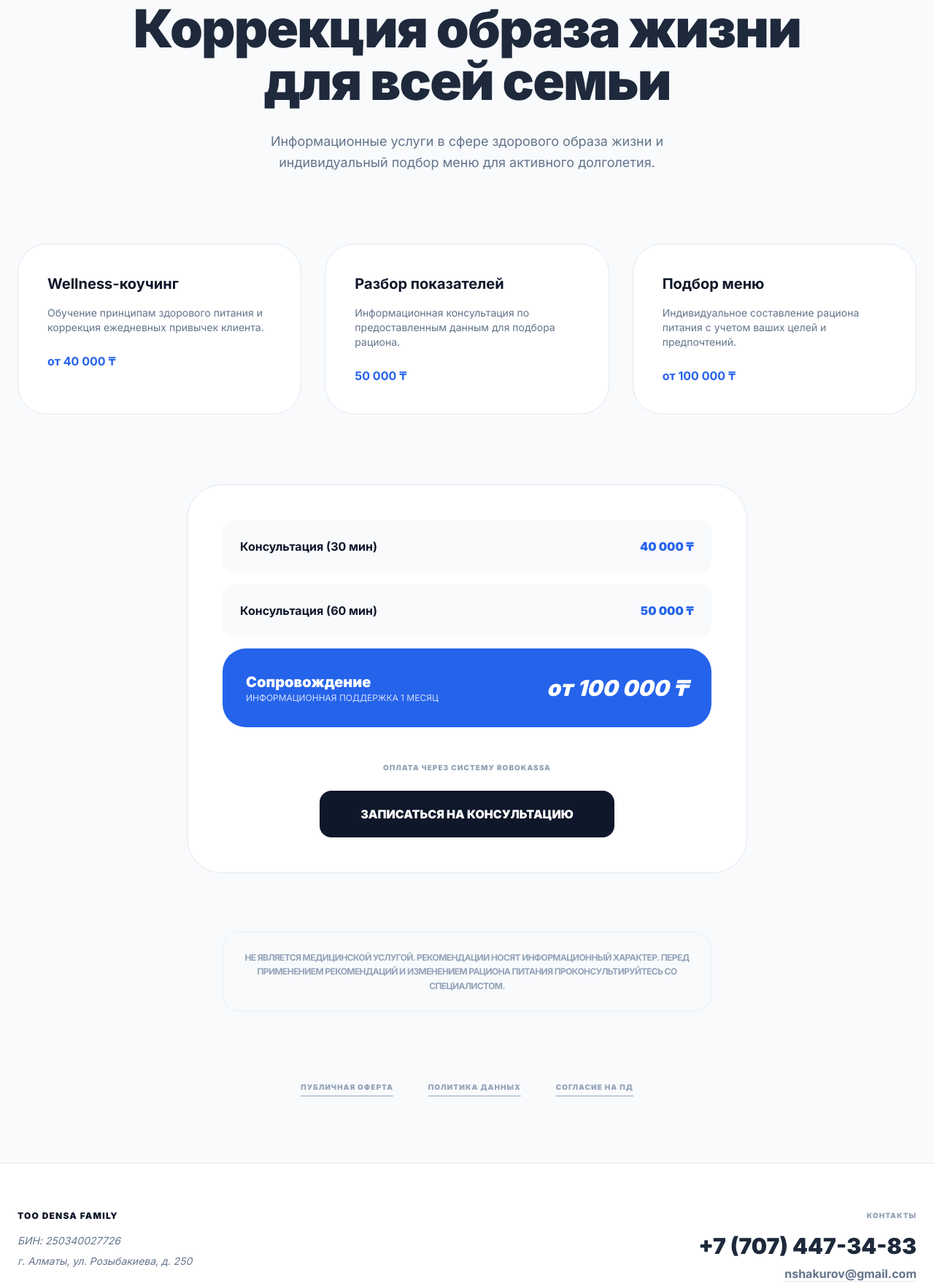
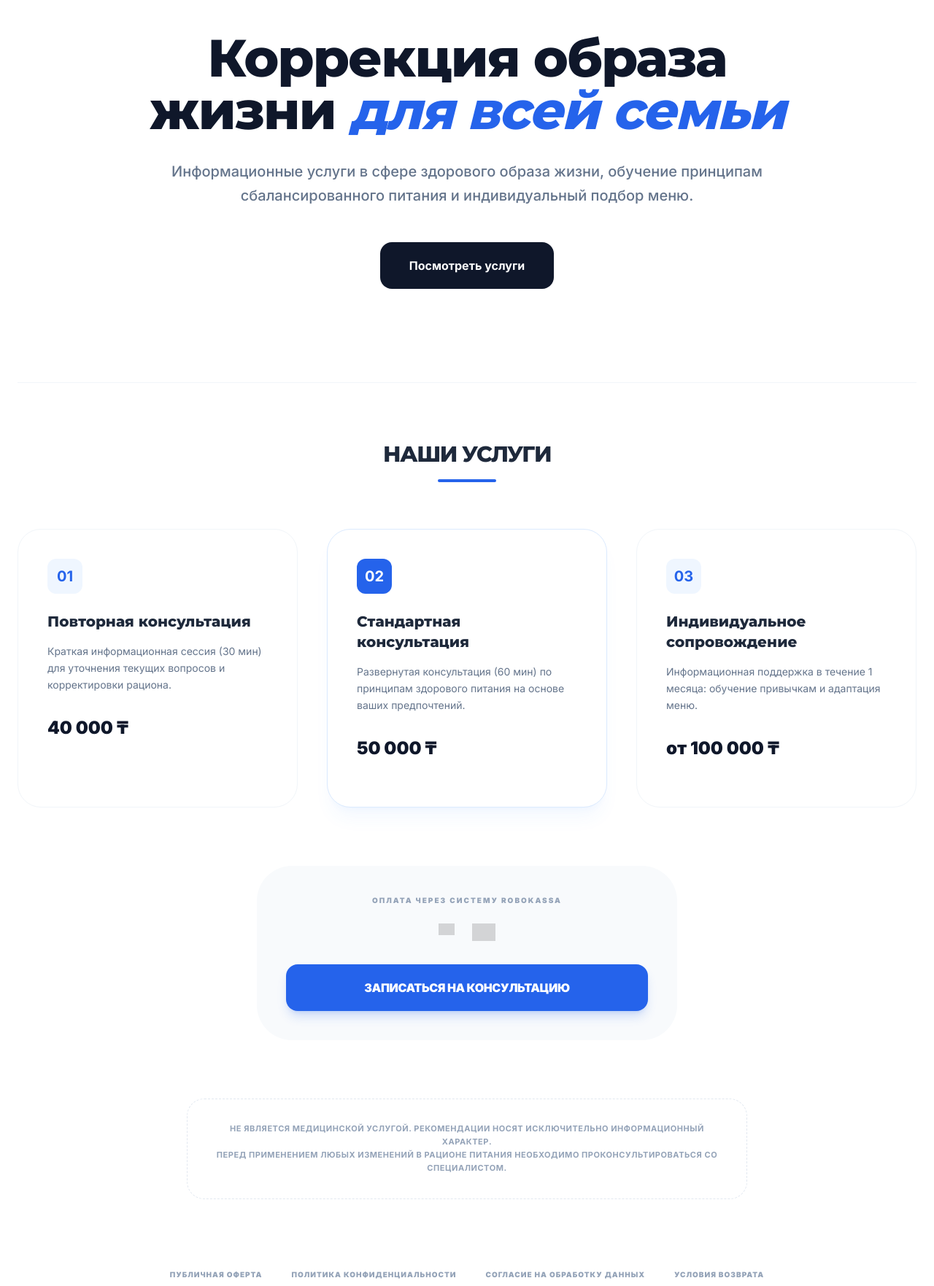
Before and after one commit to dshakurov2402-cmd/guzal, a plain HTML site: page index.html in a window 1280 px wide. Shown: the part 162-1925 px from the top of the page at 73% size. Drawn offline with nearby package versions, Linux system fonts and the light colour scheme; grey boxes are pictures that could not be loaded.

Commit message:
Update index.html

```diff
--- a/index.html
+++ b/index.html
@@ -3,120 +3,138 @@
 <head>
     <meta charset="UTF-8">
     <meta name="viewport" content="width=device-width, initial-scale=1.0">
-    <title>Densa Family — Консультации по правильному питанию в Алматы</title>
-    <meta name="description" content="Информационные услуги в сфере здорового образа жизни: индивидуальный подбор меню и коррекция привычек.">
+    <title>Densa Family — Информационные услуги по здоровому образу жизни</title>
+    <meta name="description" content="Консультационные услуги по подбору питания и коррекции образа жизни в Алматы.">
 
     <script src="https://cdn.tailwindcss.com"></script>
-    <link href="https://fonts.googleapis.com/css2?family=Inter:wght@400;600;700;900&display=swap" rel="stylesheet">
+    <link href="https://fonts.googleapis.com/css2?family=Inter:wght@400;500;700;900&family=Montserrat:wght@700;800&display=swap" rel="stylesheet">
 
     <style>
         body { font-family: 'Inter', sans-serif; scroll-behavior: smooth; }
-        :root { --primary: #2563eb; }
-        .bg-main { background: #f8fafc; }
-        .card { transition: all 0.3s ease; border: 1px solid #e2e8f0; }
-        .card:hover { border-color: var(--primary); transform: translateY(-4px); }
+        h1, h2, h3 { font-family: 'Montserrat', sans-serif; }
+        :root { --primary: #2563eb; --slate-800: #1e293b; }
+        .bg-main { background: #ffffff; }
+        .card {
+            transition: all 0.4s cubic-bezier(0.175, 0.885, 0.32, 1.275);
+            border: 1px solid #f1f5f9;
+            background: #ffffff;
+        }
+        .card:hover {
+            border-color: #cbd5e1;
+            transform: translateY(-8px);
+            box-shadow: 0 20px 25px -5px rgb(0 0 0 / 0.05);
+        }
+        .btn-hover { transition: all 0.3s ease; }
+        .btn-hover:hover { transform: scale(1.02); filter: brightness(1.1); }
     </style>
 </head>
-<body class="bg-main text-slate-900">
+<body class="bg-main text-slate-800 antialiased">
 
-    <header class="bg-white/95 sticky top-0 z-50 border-b border-slate-200 backdrop-blur-md">
+    <header class="bg-white/80 sticky top-0 z-50 border-b border-slate-100 backdrop-blur-lg">
         <div class="container mx-auto px-6 py-4 flex justify-between items-center">
-            <div class="flex items-center gap-3">
-                <svg width="35" height="35" viewBox="0 0 100 100" fill="none" xmlns="http://www.w3.org/2000/svg">
-                    <circle cx="35" cy="30" r="12" fill="var(--primary)"/>
-                    <circle cx="65" cy="30" r="10" fill="#22C55E"/>
-                    <path d="M20 50C20 40 35 35 50 35C65 35 80 40 80 50C80 70 50 85 50 85C50 85 20 70 20 50Z" fill="var(--primary)"/>
-                </svg>
-                <span class="text-xl font-black tracking-tighter uppercase">Densa Family</span>
+            <div class="flex items-center gap-4">
+                <img src="image_2e65e3.png" alt="Densa Family Logo" class="h-10 w-auto">
+                <span class="text-xl font-extrabold tracking-tighter uppercase text-slate-900 hidden sm:block">Densa Family</span>
             </div>
-            <a href="https://t.me/Doctor_Guzaliia_bot" target="_blank" class="bg-blue-600 text-white px-6 py-2 rounded-xl font-bold text-sm hover:bg-blue-700 transition">
+            <nav class="hidden md:flex gap-8 text-sm font-bold uppercase tracking-widest text-slate-500">
+                <a href="#services" class="hover:text-blue-600 transition">Услуги</a>
+                <a href="#contacts" class="hover:text-blue-600 transition">Контакты</a>
+            </nav>
+            <a href="https://t.me/Doctor_Guzaliia_bot" target="_blank" class="bg-blue-600 text-white px-8 py-3 rounded-xl font-bold text-sm btn-hover shadow-lg shadow-blue-500/20">
                 Записаться
             </a>
         </div>
     </header>
 
-    <main class="container mx-auto px-6 py-16 md:py-24">
-        <section class="text-center mb-24">
-            <h1 class="text-5xl md:text-7xl font-black text-slate-800 mb-8 tracking-tight leading-none">
-                Коррекция образа жизни <br class="hidden md:block"> для всей семьи
+    <main class="container mx-auto px-6">
+
+        <section class="py-20 md:py-32 text-center max-w-4xl mx-auto">
+            <h1 class="text-5xl md:text-7xl font-extrabold text-slate-900 mb-8 tracking-tight leading-[1.1]">
+                Коррекция образа жизни <span class="text-blue-600 italic">для всей семьи</span>
             </h1>
-            <p class="text-lg text-slate-500 max-w-2xl mx-auto leading-relaxed">
-                Информационные услуги в сфере здорового образа жизни и индивидуальный подбор меню для активного долголетия.
+            <p class="text-xl text-slate-500 mb-12 leading-relaxed font-medium">
+                Информационные услуги в сфере здорового образа жизни, обучение принципам сбалансированного питания и индивидуальный подбор меню.
             </p>
-        </section>
-
-        <section id="services" class="grid md:grid-cols-3 gap-8 mb-24">
-            <div class="card bg-white p-10 rounded-[2.5rem]">
-                <h3 class="text-xl font-bold mb-4">Wellness-коучинг</h3>
-                <p class="text-slate-500 text-sm mb-6">Обучение принципам здорового питания и коррекция ежедневных привычек клиента.</p>
-                <div class="text-blue-600 font-bold">от 40 000 ₸</div>
-            </div>
-            <div class="card bg-white p-10 rounded-[2.5rem]">
-                <h3 class="text-xl font-bold mb-4">Разбор показателей</h3>
-                <p class="text-slate-500 text-sm mb-6">Информационная консультация по предоставленным данным для подбора рациона.</p>
-                <div class="text-blue-600 font-bold">50 000 ₸</div>
-            </div>
-            <div class="card bg-white p-10 rounded-[2.5rem]">
-                <h3 class="text-xl font-bold mb-4">Подбор меню</h3>
-                <p class="text-slate-500 text-sm mb-6">Индивидуальное составление рациона питания с учетом ваших целей и предпочтений.</p>
-                <div class="text-blue-600 font-bold">от 100 000 ₸</div>
+            <div class="flex flex-col sm:flex-row justify-center gap-4">
+                <a href="#services" class="bg-slate-900 text-white px-10 py-5 rounded-2xl font-bold btn-hover">Посмотреть услуги</a>
             </div>
         </section>
 
-        <section class="max-w-3xl mx-auto bg-white rounded-[3rem] border border-slate-200 overflow-hidden mb-20">
-            <div class="p-8 md:p-12 space-y-4">
-                <div class="flex justify-between p-6 bg-slate-50 rounded-2xl">
-                    <span class="font-bold">Консультация (30 мин)</span>
-                    <span class="font-black text-blue-600 uppercase">40 000 ₸</span>
+        <section id="services" class="py-20 border-t border-slate-100">
+            <div class="text-center mb-16">
+                <h2 class="text-3xl font-extrabold mb-4 uppercase tracking-tighter">Наши услуги</h2>
+                <div class="h-1 w-20 bg-blue-600 mx-auto rounded-full"></div>
+            </div>
+
+            <div class="grid md:grid-cols-3 gap-10 mb-20">
+                <div class="card p-10 rounded-[2rem]">
+                    <div class="w-12 h-12 bg-blue-50 text-blue-600 rounded-xl flex items-center justify-center mb-6 font-bold text-xl">01</div>
+                    <h3 class="text-xl font-extrabold mb-4">Повторная консультация</h3>
+                    <p class="text-slate-500 text-sm mb-8 leading-relaxed">Краткая информационная сессия (30 мин) для уточнения текущих вопросов и корректировки рациона.</p>
+                    <div class="text-2xl font-black text-slate-900 mb-6">40 000 ₸</div>
                 </div>
-                <div class="flex justify-between p-6 bg-slate-50 rounded-2xl">
-                    <span class="font-bold">Консультация (60 мин)</span>
-                    <span class="font-black text-blue-600 uppercase">50 000 ₸</span>
+
+                <div class="card p-10 rounded-[2rem] border-blue-100 shadow-xl shadow-blue-500/5">
+                    <div class="w-12 h-12 bg-blue-600 text-white rounded-xl flex items-center justify-center mb-6 font-bold text-xl">02</div>
+                    <h3 class="text-xl font-extrabold mb-4">Стандартная консультация</h3>
+                    <p class="text-slate-500 text-sm mb-8 leading-relaxed">Развернутая консультация (60 мин) по принципам здорового питания на основе ваших предпочтений.</p>
+                    <div class="text-2xl font-black text-slate-900 mb-6">50 000 ₸</div>
                 </div>
-                <div class="p-8 bg-blue-600 rounded-[2rem] text-white flex justify-between items-center">
-                    <div>
-                        <div class="font-black text-xl">Сопровождение</div>
-                        <div class="text-xs uppercase opacity-80">Информационная поддержка 1 месяц</div>
-                    </div>
-                    <div class="text-3xl font-black italic">от 100 000 ₸</div>
+
+                <div class="card p-10 rounded-[2rem]">
+                    <div class="w-12 h-12 bg-blue-50 text-blue-600 rounded-xl flex items-center justify-center mb-6 font-bold text-xl">03</div>
+                    <h3 class="text-xl font-extrabold mb-4">Индивидуальное сопровождение</h3>
+                    <p class="text-slate-500 text-sm mb-8 leading-relaxed">Информационная поддержка в течение 1 месяца: обучение привычкам и адаптация меню.</p>
+                    <div class="text-2xl font-black text-slate-900 mb-6 text-blue-600">от 100 000 ₸</div>
                 </div>
-                <div class="pt-8 text-center">
-                    <p class="text-[10px] text-slate-400 uppercase font-black tracking-widest mb-6">Оплата через систему Robokassa</p>
-                    <a href="https://t.me/Doctor_Guzaliia_bot" class="inline-block bg-slate-900 text-white font-black py-5 px-14 rounded-2xl w-full md:w-auto hover:bg-slate-800 transition">
-                        ЗАПИСАТЬСЯ НА КОНСУЛЬТАЦИЮ
-                    </a>
+            </div>
+
+            <div class="max-w-xl mx-auto text-center bg-slate-50 p-10 rounded-[3rem]">
+                <p class="text-[10px] text-slate-400 uppercase font-black tracking-[0.2em] mb-6">Оплата через систему Robokassa</p>
+
+                <div class="flex justify-center gap-6 mb-8 opacity-40 grayscale">
+                    <img src="https://upload.wikimedia.org/wikipedia/commons/5/5e/Visa_Inc._logo.svg" alt="Visa" class="h-4">
+                    <img src="https://upload.wikimedia.org/wikipedia/commons/2/2a/Mastercard-logo.svg" alt="Mastercard" class="h-6">
                 </div>
+
+                <a href="https://t.me/Doctor_Guzaliia_bot" class="inline-block bg-blue-600 text-white font-extrabold py-5 px-12 rounded-2xl w-full hover:bg-blue-700 transition shadow-lg shadow-blue-600/20 uppercase tracking-tight">
+                    Записаться на консультацию
+                </a>
             </div>
         </section>
 
-        <div class="max-w-2xl mx-auto text-center mb-24 p-6 border-2 border-slate-100 rounded-3xl">
-            <p class="text-xs text-slate-400 font-bold leading-relaxed uppercase tracking-tighter">
-                Не является медицинской услугой. Рекомендации носят информационный характер. Перед применением рекомендаций и изменением рациона питания проконсультируйтесь со специалистом.
+        <div class="max-w-3xl mx-auto text-center mb-24 px-6 py-8 border border-dashed border-slate-200 rounded-3xl">
+            <p class="text-[11px] text-slate-400 font-bold leading-relaxed uppercase tracking-wider">
+                Не является медицинской услугой. Рекомендации носят исключительно информационный характер. <br>Перед применением любых изменений в рационе питания необходимо проконсультироваться со специалистом.
             </p>
         </div>
 
-        <section class="flex flex-wrap justify-center gap-x-12 gap-y-4 text-[10px] font-black uppercase tracking-widest text-slate-400">
-            <a href="https://personal-data-docs.vercel.app/dogovor.html" target="_blank" class="hover:text-blue-600 underline underline-offset-8">Публичная оферта</a>
-            <a href="https://personal-data-docs.vercel.app/politika.html" target="_blank" class="hover:text-blue-600 underline underline-offset-8">Политика данных</a>
-            <a href="https://personal-data-docs.vercel.app/soglasie.html" target="_blank" class="hover:text-blue-600 underline underline-offset-8">Согласие на ПД</a>
+        <section class="flex flex-wrap justify-center gap-x-10 gap-y-4 text-[10px] font-black uppercase tracking-widest text-slate-400 mb-20">
+            <a href="https://personal-data-docs.vercel.app/dogovor.html" target="_blank" class="hover:text-blue-600 border-b border-transparent hover:border-blue-600 transition pb-1">Публичная оферта</a>
+            <a href="https://personal-data-docs.vercel.app/politika.html" target="_blank" class="hover:text-blue-600 border-b border-transparent hover:border-blue-600 transition pb-1">Политика конфиденциальности</a>
+            <a href="https://personal-data-docs.vercel.app/soglasie.html" target="_blank" class="hover:text-blue-600 border-b border-transparent hover:border-blue-600 transition pb-1">Согласие на обработку данных</a>
+            <a href="#" class="hover:text-blue-600 border-b border-transparent hover:border-blue-600 transition pb-1">Условия возврата</a>
         </section>
     </main>
 
-    <footer class="bg-white border-t border-slate-200 py-16">
+    <footer id="contacts" class="bg-slate-900 text-white py-20">
         <div class="container mx-auto px-6">
-            <div class="flex flex-col md:flex-row justify-between gap-12">
-                <div class="text-sm space-y-2">
-                    <p class="font-black uppercase tracking-widest text-xs mb-4">ТОО Densa Family</p>
-                    <p class="text-slate-500 italic">БИН: 250340027726</p>
-                    <p class="text-slate-500 italic">г. Алматы, ул. Розыбакиева, д. 250</p>
+            <div class="grid md:grid-cols-2 gap-16 items-start">
+                <div>
+                    <p class="text-blue-500 font-black uppercase tracking-[0.3em] text-xs mb-6">Реквизиты</p>
+                    <div class="space-y-3 text-slate-400 text-sm">
+                        <p class="text-white font-bold text-lg">ТОО Densa Family</p>
+                        <p>БИН: 250340027726</p>
+                        <p>Юридический адрес: Республика Казахстан, г. Алматы, Бостандыкский район, ул. Розыбакиева, д. 250</p>
+                    </div>
                 </div>
                 <div class="md:text-right">
-                    <p class="text-[10px] font-black text-slate-400 uppercase tracking-widest mb-4">Контакты</p>
-                    <a href="tel:+77074473483" class="text-3xl font-black text-slate-800 block mb-2">+7 (707) 447-34-83</a>
-                    <a href="mailto:nshakurov@gmail.com" class="text-slate-500 font-bold border-b border-slate-200">nshakurov@gmail.com</a>
+                    <p class="text-blue-500 font-black uppercase tracking-[0.3em] text-xs mb-6">Связаться с нами</p>
+                    <a href="tel:+77074473483" class="text-3xl md:text-4xl font-black text-white block mb-4 hover:text-blue-400 transition">+7 (707) 447-34-83</a>
+                    <a href="mailto:nshakurov@gmail.com" class="text-slate-400 font-medium border-b border-slate-700 pb-1 hover:text-white transition">nshakurov@gmail.com</a>
                 </div>
             </div>
-            <div class="mt-16 text-center text-[10px] text-slate-300 font-black uppercase tracking-[0.4em]">
+            <div class="mt-20 pt-8 border-t border-slate-800 text-center text-[10px] text-slate-500 font-bold uppercase tracking-[0.5em]">
                 &copy; 2026 Densa Family. Все права защищены.
             </div>
         </div>
```
